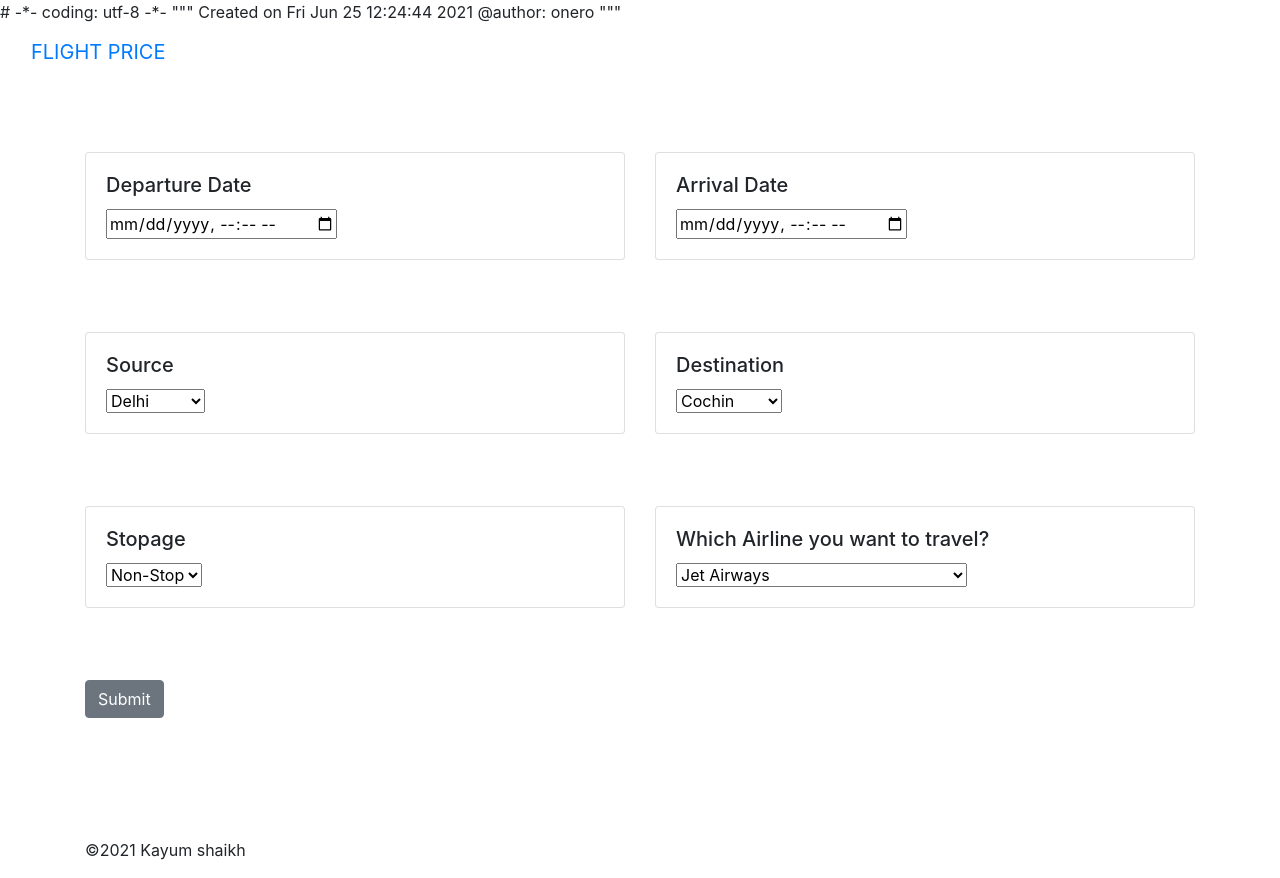
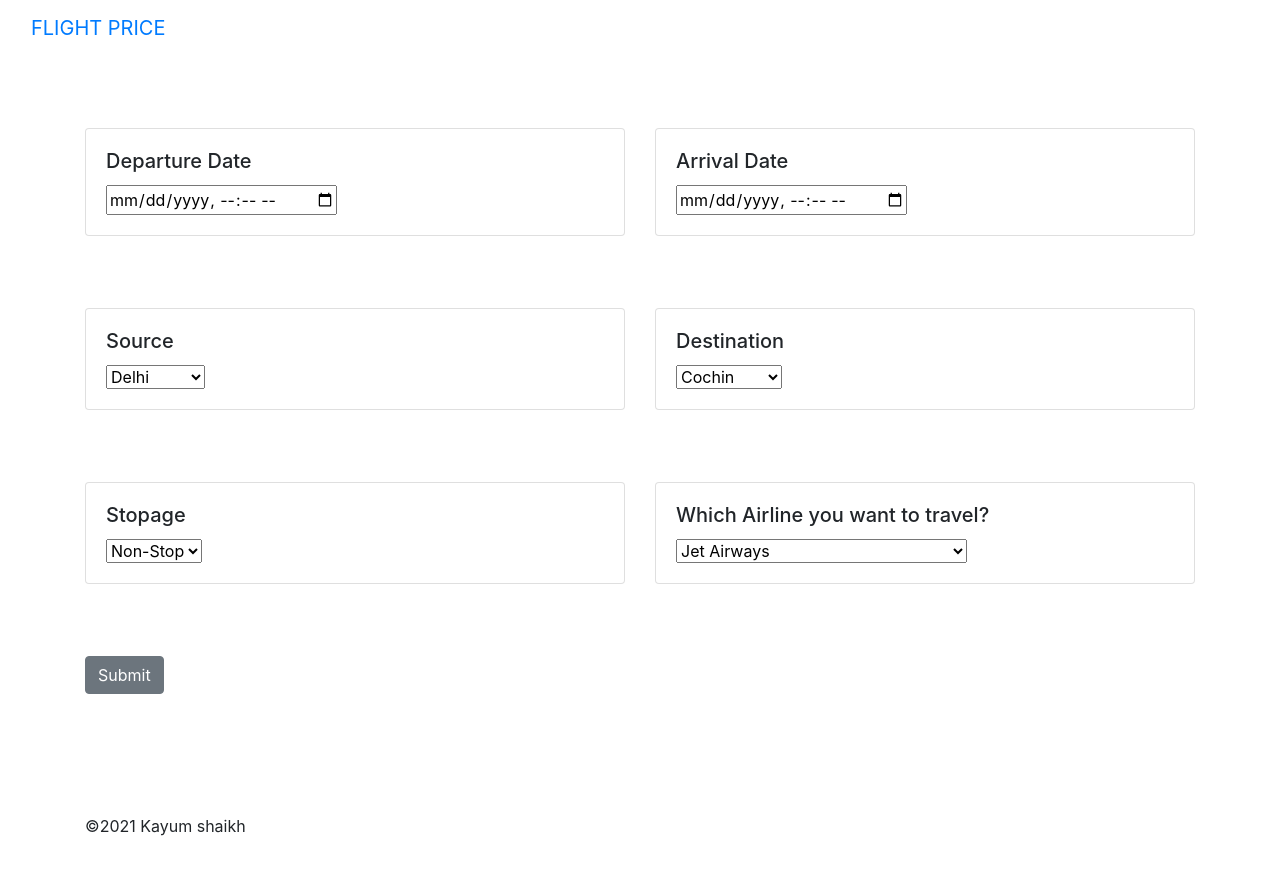
Before and after one commit to Abdulkayum242/Heroku-model-deployment, a Flask app: page / in a window 1280 px wide. After the commit the page ends 836 px from the top, so only its background shows below. Run offline with Flask 2, Linux system fonts and the light colour scheme; parts of the project's set-up code (start-up, migrations or seed data) failed here and were passed over; some libraries are stand-ins or nearby versions.

Commit message:
Update home.html

```diff
--- a/templates/home.html
+++ b/templates/home.html
@@ -1,10 +1,3 @@
-# -*- coding: utf-8 -*-
-"""
-Created on Fri Jun 25 12:24:44 2021
-
-@author: onero
-"""
-
 <html lang="en">
 
 <head>
```
